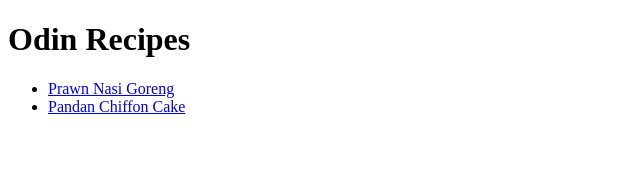
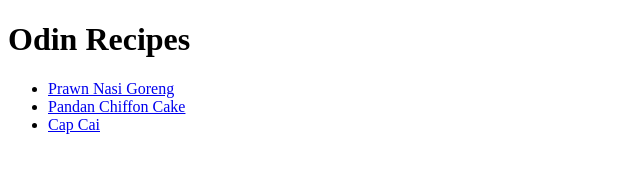
Before and after one commit to Benhidayat/the-odin-project2, a plain HTML site: page html-foundations/odin-recipes/index.html in a window 1280 px wide. Shown: the full height of the page, 0-640 px from the left. Drawn offline with Linux system fonts and the light colour scheme.

Commit message:
updating recipe list by adding cap cai recipe to the list

```diff
--- a/html-foundations/odin-recipes/index.html
+++ b/html-foundations/odin-recipes/index.html
@@ -11,5 +11,6 @@
     <ul>
         <li><a href="./recipes/prawn-nasi-goreng.html">Prawn Nasi Goreng</a></li>
         <li><a href="./recipes/pandan-chiffon-cake.html">Pandan Chiffon Cake</a></li>
+        <li><a href="./recipes/cap-cai.html">Cap Cai</a></li>
     </ul>
 </html>
```
